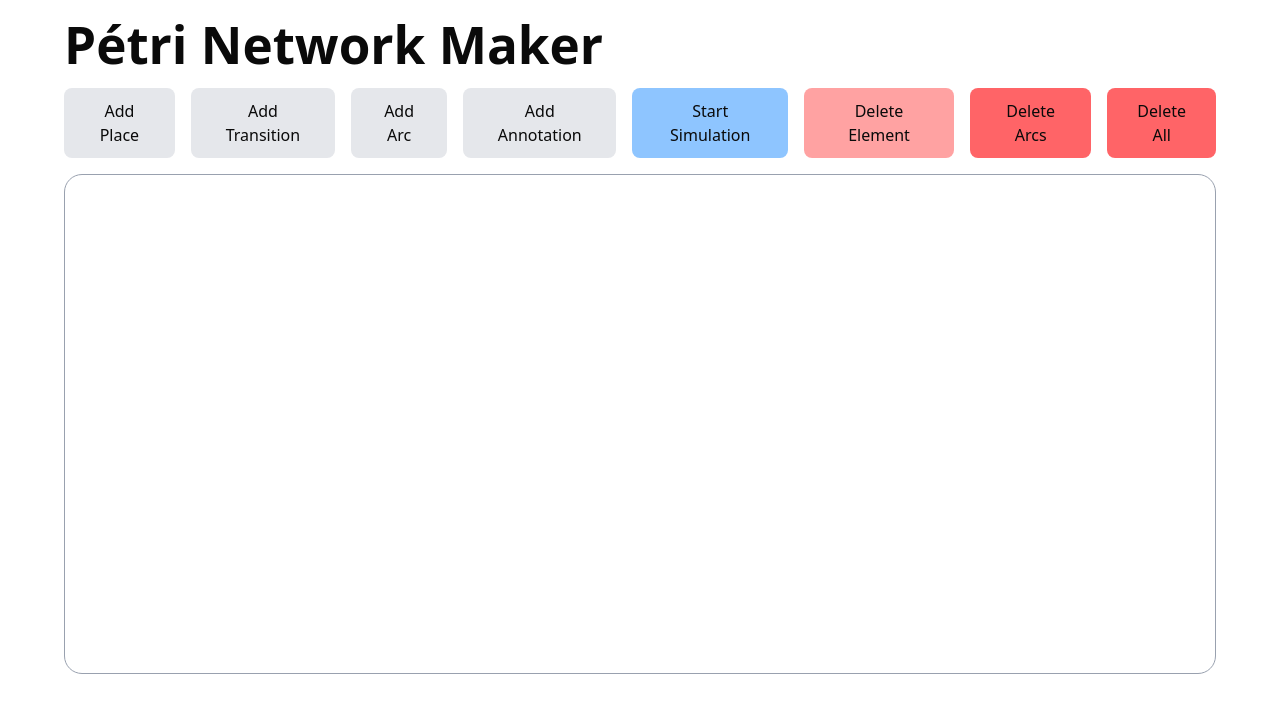
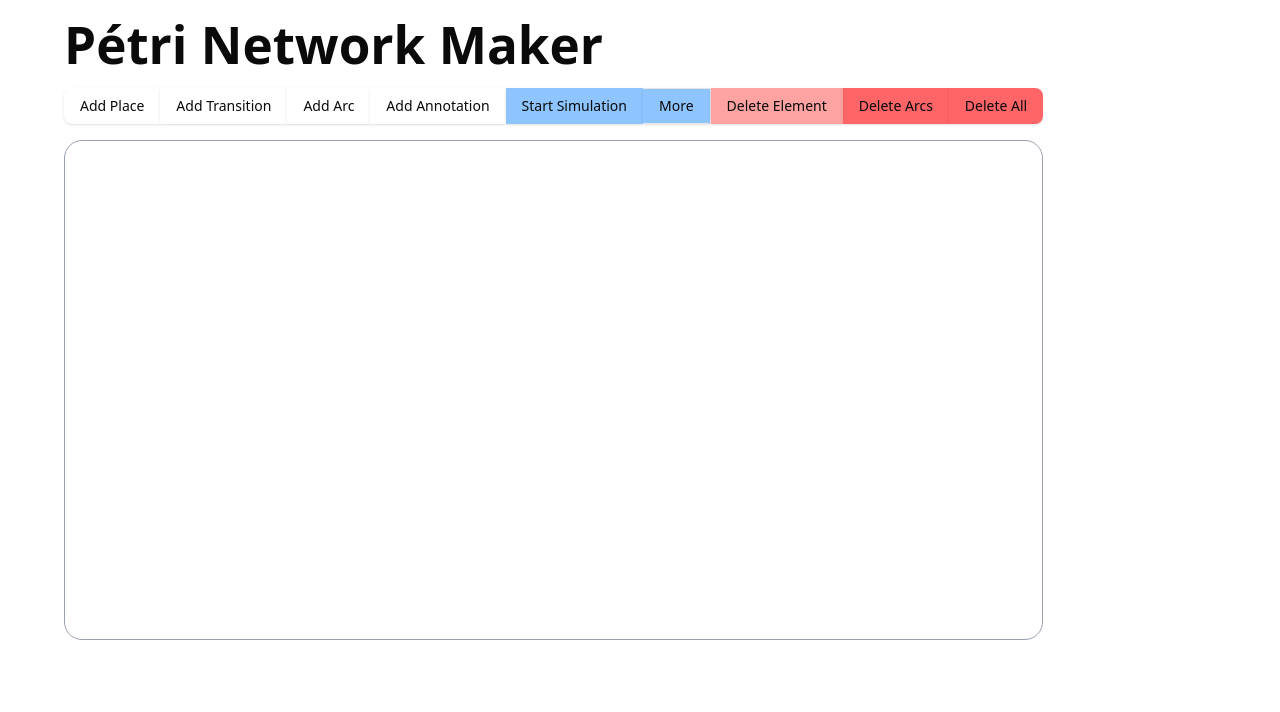
Before and after one commit to ArcLKN/graph_theory_petri, a React (Vite) app: page / in a window 1280 px wide. Shown: the top 712 px of the page. Built offline with nearby package versions, Linux system fonts and the light colour scheme.

Commit message:
Added simulation options menu

```diff
--- a/package.json
+++ b/package.json
@@ -10,6 +10,7 @@
     "preview": "vite preview"
   },
   "dependencies": {
+    "@radix-ui/react-dropdown-menu": "^2.1.16",
     "@radix-ui/react-separator": "^1.1.8",
     "@radix-ui/react-slot": "^1.2.4",
     "class-variance-authority": "^0.7.1",
--- a/src/App.jsx
+++ b/src/App.jsx
@@ -6,6 +6,14 @@
 	ButtonGroupSeparator,
 	ButtonGroupText,
 } from "@/components/ui/button-group"
+import {
+	DropdownMenu,
+	DropdownMenuContent,
+	DropdownMenuItem,
+	DropdownMenuLabel,
+	DropdownMenuSeparator,
+	DropdownMenuTrigger,
+} from "@/components/ui/dropdown-menu"
 import { Hand, HandGrab, Eraser, Settings } from "lucide-react";
 
 function addPlace(setPlaces) {
@@ -83,53 +91,69 @@
 				</div>
 				<div className='Menu'>
 					<div className='flex flex-row items-start space-x-4'>
-						<button
-							className='bg-gray-200'
+						<ButtonGroup>
+							<Button
+								className="bg-background text-foreground hover:bg-accent hover:text-accent-foreground"
 								onClick={() => {
 									setPlacingPlace(!placingPlace);
 								}}
 							>
 								Add Place
-						</button>
-						<button
-							className='bg-gray-200'
+							</Button>
+							<Button
+								className="bg-background text-foreground hover:bg-accent hover:text-accent-foreground"
 								onClick={() => setPlacingTransition(!placingTransition)}
 							>
 								Add Transition
-						</button>
-						<button className='bg-gray-200' onClick={() => {
+							</Button>
+							<Button
+								className="bg-background text-foreground hover:bg-accent hover:text-accent-foreground"
+								onClick={() => {
 									setCreatingArc(!creatingArc);
 									setArcStartId(null);
 								}
 								}>
 								Add Arc
-						</button>
-						<button className='bg-gray-200' onClick={null}>
+							</Button>
+							<Button
+								className="bg-background text-foreground hover:bg-accent hover:text-accent-foreground"
+								onClick={null}>
 								Add Annotation
-						</button>
-						<button
-							className='bg-blue-300 '
+							</Button>
+							<Button
+								className='bg-blue-300 text-foreground hover:bg-blue-400  hover:text-accent-foreground'
 								onClick={() => setDoSimulation(!doSimulation)}
 							>
 								{doSimulation
 									? "Stop Simulation"
 									: "Start Simulation"}
-						</button>
-						<button className='bg-red-300' onClick={null}>
+							</Button>
+							<DropdownMenu>
+								<DropdownMenuTrigger asChild><Button variant="outline" className="bg-blue-300 text-foreground hover:bg-blue-400  hover:text-accent-foreground">More</Button></DropdownMenuTrigger>
+								<DropdownMenuContent>
+									<DropdownMenuLabel>Simulation</DropdownMenuLabel>
+									<DropdownMenuSeparator />
+									<DropdownMenuItem onClick={() => { }}>X</DropdownMenuItem>
+									<DropdownMenuItem onClick={() => { }}>Y</DropdownMenuItem>
+									<DropdownMenuItem onClick={() => { }}>Z</DropdownMenuItem>
+								</DropdownMenuContent>
+							</DropdownMenu>
+							<Button className='bg-red-300 text-foreground hover:bg-red-400  hover:text-accent-foreground' onClick={null}>
 								Delete Element
-						</button>
-						<button className='bg-red-400' onClick={() => {
+							</Button>
+							<Button className='bg-red-400 text-foreground hover:bg-red-500 hover:text-accent-foreground' onClick={() => {
 								setArcs([]);
 							}}>
 								Delete Arcs
-						</button>
-						<button className='bg-red-400' onClick={() => {
+							</Button>
+							<Button className='bg-red-400 text-foreground hover:bg-red-500 hover:text-accent-foreground' onClick={() => {
 								setPlaces([]);
 								setArcs([]);
 								setTransitions([]);
 							}}>
 								Delete All
-						</button>
+							</Button>
+						</ButtonGroup>
 					</div>
 				</div>
 				<div
--- a/src/components/changeValue.jsx
+++ b/src/components/changeValue.jsx
@@ -1,4 +1,5 @@
 import { useState } from "react";
+import { Button } from "@/components/ui/button";
 
 export function ChangeValueDialogBox({ setDialogBoxIsOpen, selectedId, setPlaces }) {
 	const [inputValue, setInputValue] = useState(0);
@@ -20,15 +21,15 @@
 					/>
 				</div>
 				<div className='flex justify-end gap-3'>
-					<button
+					<Button
 						className='px-4 py-2 bg-gray-300 text-gray-800 rounded hover:bg-gray-400'
 						onClick={() => {
 							setDialogBoxIsOpen(false);
 						}}
 					>
 						Cancel
-					</button>
-					<button
+					</Button>
+					<Button
 						className='px-4 py-2 bg-blue-500 text-gray-800 rounded hover:bg-blue-600'
 						onClick={() => {
 							setPlaces((prev) =>
@@ -40,7 +41,7 @@
 						}}
 					>
 						Save
-					</button>
+					</Button>
 				</div>
 			</div>
 		</div>
--- /dev/null
+++ b/src/components/ui/dropdown-menu.jsx
@@ -0,0 +1,156 @@
+import * as React from "react"
+import * as DropdownMenuPrimitive from "@radix-ui/react-dropdown-menu"
+import { Check, ChevronRight, Circle } from "lucide-react"
+
+import { cn } from "@/lib/utils"
+
+const DropdownMenu = DropdownMenuPrimitive.Root
+
+const DropdownMenuTrigger = DropdownMenuPrimitive.Trigger
+
+const DropdownMenuGroup = DropdownMenuPrimitive.Group
+
+const DropdownMenuPortal = DropdownMenuPrimitive.Portal
+
+const DropdownMenuSub = DropdownMenuPrimitive.Sub
+
+const DropdownMenuRadioGroup = DropdownMenuPrimitive.RadioGroup
+
+const DropdownMenuSubTrigger = React.forwardRef(({ className, inset, children, ...props }, ref) => (
+  <DropdownMenuPrimitive.SubTrigger
+    ref={ref}
+    className={cn(
+      "flex cursor-default select-none items-center gap-2 rounded-sm px-2 py-1.5 text-sm outline-none focus:bg-accent data-[state=open]:bg-accent [&_svg]:pointer-events-none [&_svg]:size-4 [&_svg]:shrink-0",
+      inset && "pl-8",
+      className
+    )}
+    {...props}>
+    {children}
+    <ChevronRight className="ml-auto" />
+  </DropdownMenuPrimitive.SubTrigger>
+))
+DropdownMenuSubTrigger.displayName =
+  DropdownMenuPrimitive.SubTrigger.displayName
+
+const DropdownMenuSubContent = React.forwardRef(({ className, ...props }, ref) => (
+  <DropdownMenuPrimitive.SubContent
+    ref={ref}
+    className={cn(
+      "z-50 min-w-[8rem] overflow-hidden rounded-md border bg-popover p-1 text-popover-foreground shadow-lg data-[state=open]:animate-in data-[state=closed]:animate-out data-[state=closed]:fade-out-0 data-[state=open]:fade-in-0 data-[state=closed]:zoom-out-95 data-[state=open]:zoom-in-95 data-[side=bottom]:slide-in-from-top-2 data-[side=left]:slide-in-from-right-2 data-[side=right]:slide-in-from-left-2 data-[side=top]:slide-in-from-bottom-2 origin-[--radix-dropdown-menu-content-transform-origin]",
+      className
+    )}
+    {...props} />
+))
+DropdownMenuSubContent.displayName =
+  DropdownMenuPrimitive.SubContent.displayName
+
+const DropdownMenuContent = React.forwardRef(({ className, sideOffset = 4, ...props }, ref) => (
+  <DropdownMenuPrimitive.Portal>
+    <DropdownMenuPrimitive.Content
+      ref={ref}
+      sideOffset={sideOffset}
+      className={cn(
+        "z-50 max-h-[var(--radix-dropdown-menu-content-available-height)] min-w-[8rem] overflow-y-auto overflow-x-hidden rounded-md border bg-popover p-1 text-popover-foreground shadow-md",
+        "data-[state=open]:animate-in data-[state=closed]:animate-out data-[state=closed]:fade-out-0 data-[state=open]:fade-in-0 data-[state=closed]:zoom-out-95 data-[state=open]:zoom-in-95 data-[side=bottom]:slide-in-from-top-2 data-[side=left]:slide-in-from-right-2 data-[side=right]:slide-in-from-left-2 data-[side=top]:slide-in-from-bottom-2 origin-[--radix-dropdown-menu-content-transform-origin]",
+        className
+      )}
+      {...props} />
+  </DropdownMenuPrimitive.Portal>
+))
+DropdownMenuContent.displayName = DropdownMenuPrimitive.Content.displayName
+
+const DropdownMenuItem = React.forwardRef(({ className, inset, ...props }, ref) => (
+  <DropdownMenuPrimitive.Item
+    ref={ref}
+    className={cn(
+      "relative flex cursor-default select-none items-center gap-2 rounded-sm px-2 py-1.5 text-sm outline-none transition-colors focus:bg-accent focus:text-accent-foreground data-[disabled]:pointer-events-none data-[disabled]:opacity-50 [&>svg]:size-4 [&>svg]:shrink-0",
+      inset && "pl-8",
+      className
+    )}
+    {...props} />
+))
+DropdownMenuItem.displayName = DropdownMenuPrimitive.Item.displayName
+
+const DropdownMenuCheckboxItem = React.forwardRef(({ className, children, checked, ...props }, ref) => (
+  <DropdownMenuPrimitive.CheckboxItem
+    ref={ref}
+    className={cn(
+      "relative flex cursor-default select-none items-center rounded-sm py-1.5 pl-8 pr-2 text-sm outline-none transition-colors focus:bg-accent focus:text-accent-foreground data-[disabled]:pointer-events-none data-[disabled]:opacity-50",
+      className
+    )}
+    checked={checked}
+    {...props}>
+    <span className="absolute left-2 flex h-3.5 w-3.5 items-center justify-center">
+      <DropdownMenuPrimitive.ItemIndicator>
+        <Check className="h-4 w-4" />
+      </DropdownMenuPrimitive.ItemIndicator>
+    </span>
+    {children}
+  </DropdownMenuPrimitive.CheckboxItem>
+))
+DropdownMenuCheckboxItem.displayName =
+  DropdownMenuPrimitive.CheckboxItem.displayName
+
+const DropdownMenuRadioItem = React.forwardRef(({ className, children, ...props }, ref) => (
+  <DropdownMenuPrimitive.RadioItem
+    ref={ref}
+    className={cn(
+      "relative flex cursor-default select-none items-center rounded-sm py-1.5 pl-8 pr-2 text-sm outline-none transition-colors focus:bg-accent focus:text-accent-foreground data-[disabled]:pointer-events-none data-[disabled]:opacity-50",
+      className
+    )}
+    {...props}>
+    <span className="absolute left-2 flex h-3.5 w-3.5 items-center justify-center">
+      <DropdownMenuPrimitive.ItemIndicator>
+        <Circle className="h-2 w-2 fill-current" />
+      </DropdownMenuPrimitive.ItemIndicator>
+    </span>
+    {children}
+  </DropdownMenuPrimitive.RadioItem>
+))
+DropdownMenuRadioItem.displayName = DropdownMenuPrimitive.RadioItem.displayName
+
+const DropdownMenuLabel = React.forwardRef(({ className, inset, ...props }, ref) => (
+  <DropdownMenuPrimitive.Label
+    ref={ref}
+    className={cn("px-2 py-1.5 text-sm font-semibold", inset && "pl-8", className)}
+    {...props} />
+))
+DropdownMenuLabel.displayName = DropdownMenuPrimitive.Label.displayName
+
+const DropdownMenuSeparator = React.forwardRef(({ className, ...props }, ref) => (
+  <DropdownMenuPrimitive.Separator
+    ref={ref}
+    className={cn("-mx-1 my-1 h-px bg-muted", className)}
+    {...props} />
+))
+DropdownMenuSeparator.displayName = DropdownMenuPrimitive.Separator.displayName
+
+const DropdownMenuShortcut = ({
+  className,
+  ...props
+}) => {
+  return (
+    <span
+      className={cn("ml-auto text-xs tracking-widest opacity-60", className)}
+      {...props} />
+  );
+}
+DropdownMenuShortcut.displayName = "DropdownMenuShortcut"
+
+export {
+  DropdownMenu,
+  DropdownMenuTrigger,
+  DropdownMenuContent,
+  DropdownMenuItem,
+  DropdownMenuCheckboxItem,
+  DropdownMenuRadioItem,
+  DropdownMenuLabel,
+  DropdownMenuSeparator,
+  DropdownMenuShortcut,
+  DropdownMenuGroup,
+  DropdownMenuPortal,
+  DropdownMenuSub,
+  DropdownMenuSubContent,
+  DropdownMenuSubTrigger,
+  DropdownMenuRadioGroup,
+}
--- a/src/index.css
+++ b/src/index.css
@@ -71,26 +71,6 @@
 h1 {
   font-size: 3.2em;
   line-height: 1.1;
-}
-
-button {
-  border-radius: 8px;
-  border: 1px solid transparent;
-  padding: 0.6em 1.2em;
-  font-size: 1em;
-  font-weight: 500;
-  font-family: inherit;
-  cursor: pointer;
-  transition: border-color 0.25s;
-}
-
-button:hover {
-  border-color: #646cff;
-}
-
-button:focus,
-button:focus-visible {
-  outline: 4px auto -webkit-focus-ring-color;
 }
 
 @media (prefers-color-scheme: light) {
```
Also changed, not shown: 1 other file (tests, documents, lock files or other folders). Lines whose indentation alone changed are shown as unchanged.
